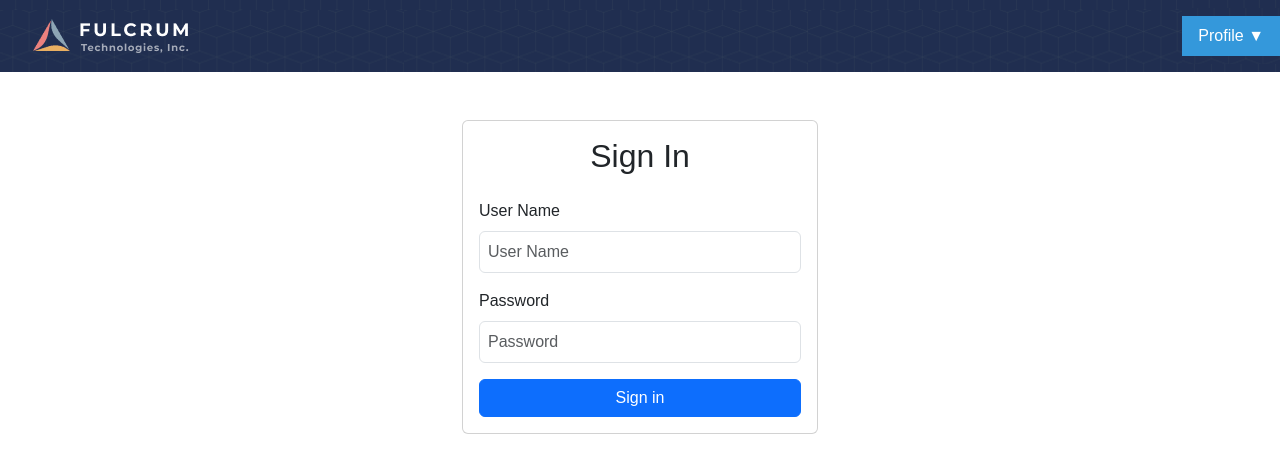
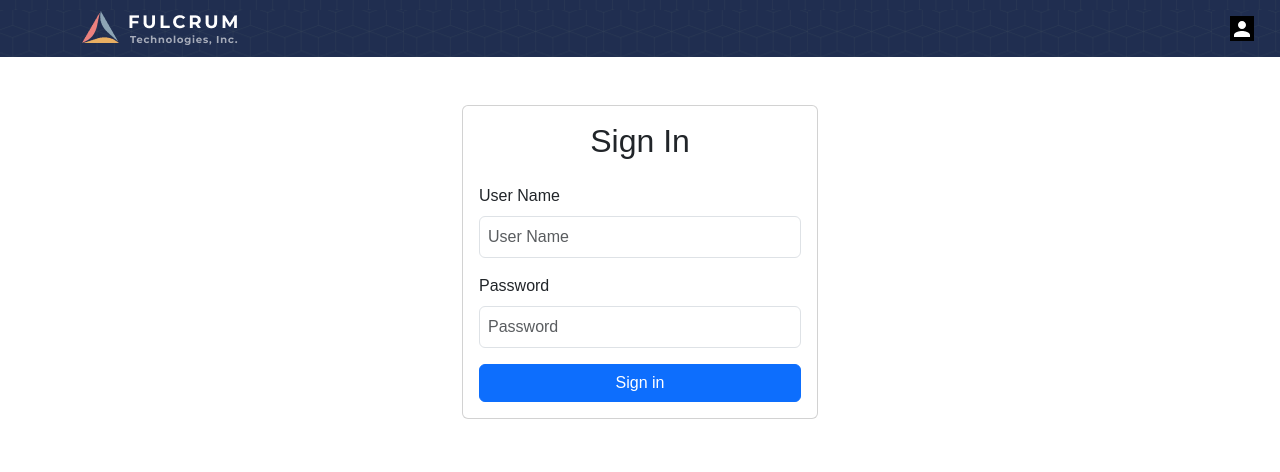
Before and after one commit to duraipd/NewePoll, a React (Create React App) app in the folder ePollFrontend/: page / in a window 1280 px wide. Shown: the top 472 px of the page. Built offline with nearby package versions, Linux system fonts and the light colour scheme.

Commit message:
logout icon changes

```diff
--- a/ePollFrontend/package.json
+++ b/ePollFrontend/package.json
@@ -5,6 +5,7 @@
   "dependencies": {
     "@emotion/react": "^11.11.3",
     "@emotion/styled": "^11.11.0",
+    "@mui/icons-material": "^5.15.6",
     "@mui/material": "^5.15.6",
     "@testing-library/jest-dom": "^5.17.0",
     "@testing-library/react": "^13.4.0",
--- a/ePollFrontend/src/Navbar.css
+++ b/ePollFrontend/src/Navbar.css
@@ -3,11 +3,12 @@
 }
 
 .profile-button {
-  padding: 8px 16px;
-  background-color: #3498db;
-  color: white;
+  /* padding: 8px; */
+  background-color: black;
+  color: #fff;
   border: none;
   cursor: pointer;
+  margin-left: -50px;
 }
 
 .dropdown-content {
--- a/ePollFrontend/src/Navbar.js
+++ b/ePollFrontend/src/Navbar.js
@@ -4,7 +4,9 @@ import "./App.css";
 import "./Navbar.css";
 import React, { useState } from "react";
 import { useNavigate } from "react-router-dom";
-
+import PersonIcon from "@mui/icons-material/Person";
+//
+//
 const Navbar = () => {
   const [isDropdownOpen, setDropdownOpen] = useState(false);
   const navigate = useNavigate();
@@ -42,7 +44,7 @@ const Navbar = () => {
 
         <div className="profile-dropdown">
           <button className="profile-button" onClick={toggleDropdown}>
-            Profile ▼
+            <PersonIcon />
           </button>
           {isDropdownOpen && (
             <div className="dropdown-content">
```
Also changed, not shown: 1 other file (tests, documents, lock files or other folders).
